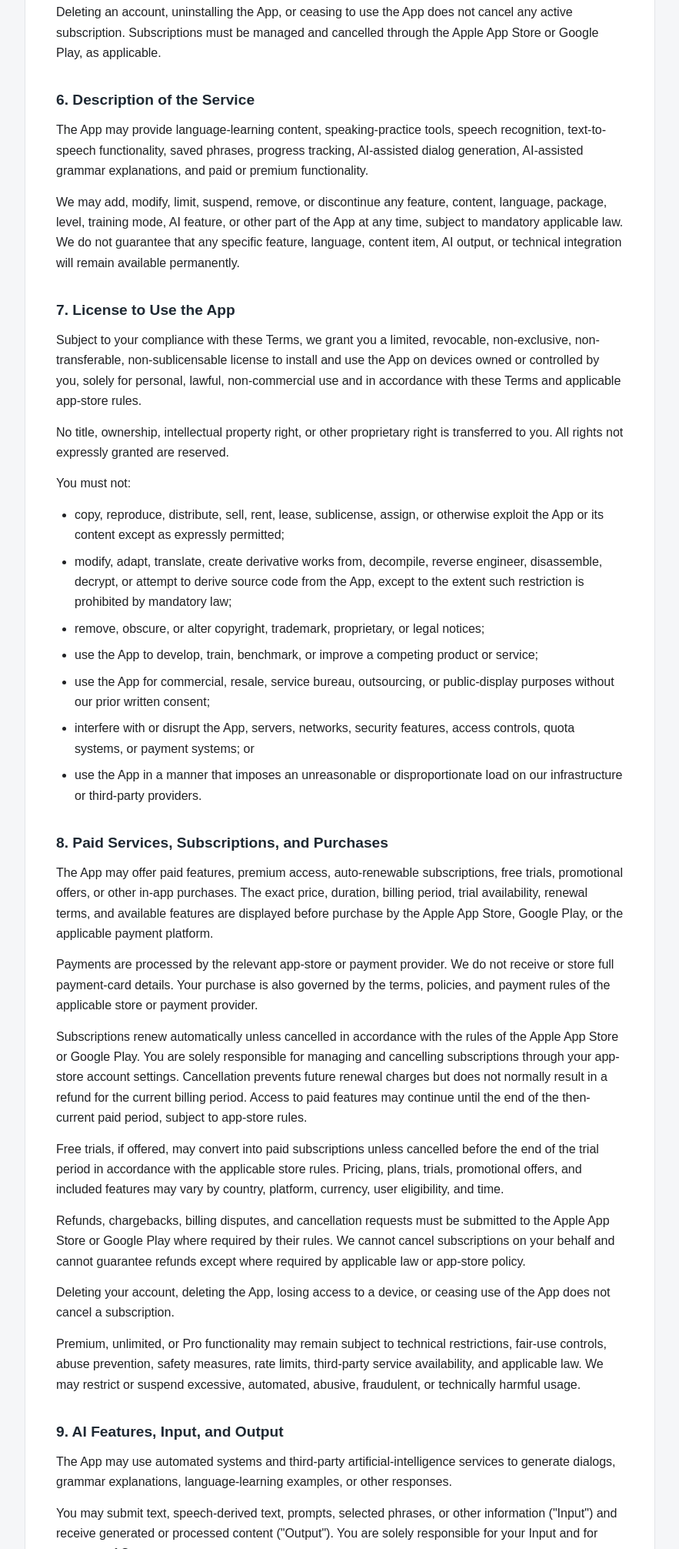
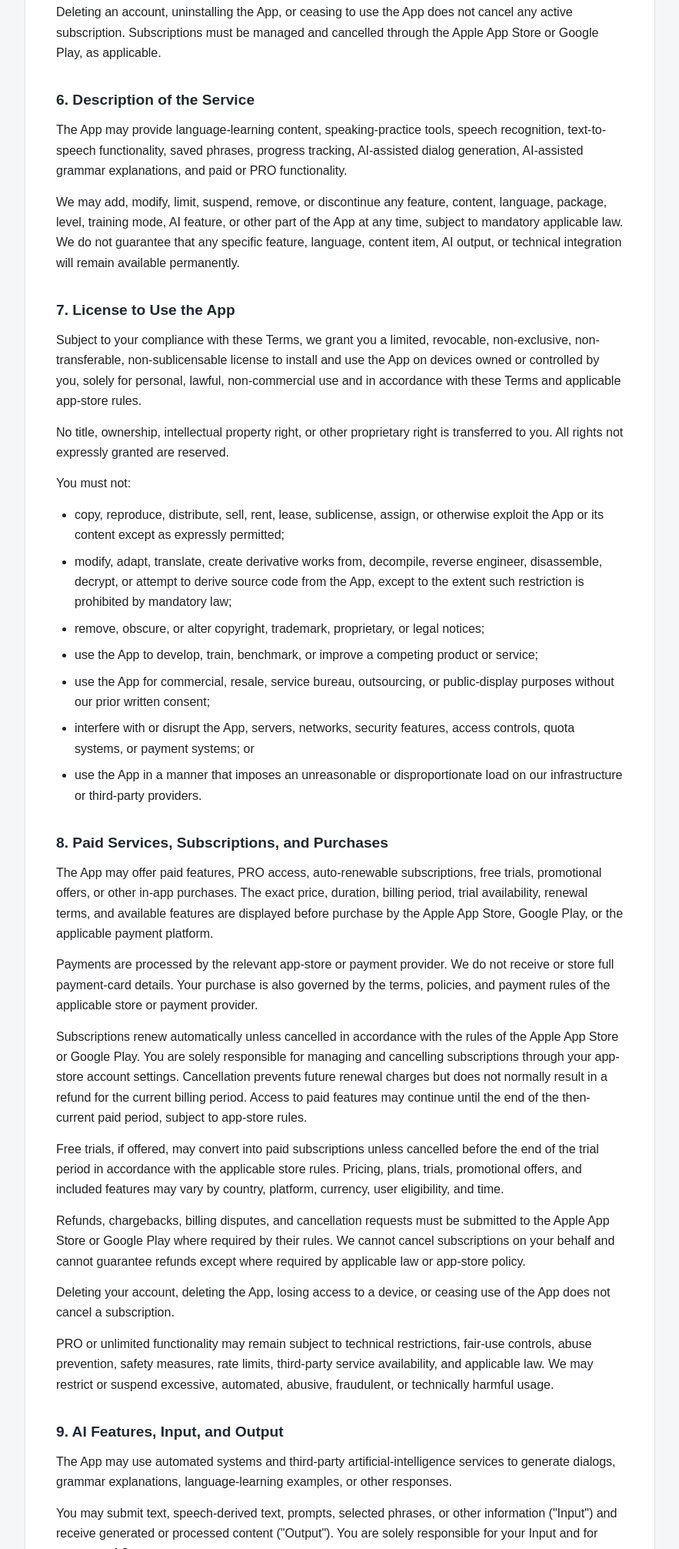
Before and after one commit to az1a/az1a.github.io, a plain HTML site: page app/dialogia/terms.html in a window 1280 px wide. Shown: the part 1862-3874 px from the top of the page at 77% size, without its empty margins (198-1081 px from the left). Drawn offline with Linux system fonts and the light colour scheme.

Commit message:
new documents

```diff
--- a/app/dialogia/terms.html
+++ b/app/dialogia/terms.html
@@ -40,7 +40,7 @@
 <p>We may suspend, restrict, delete, or refuse accounts where we reasonably determine that an account or related conduct violates these Terms, applicable law, third-party platform rules, security requirements, or the legitimate operation of the App.</p>
 <p>Deleting an account, uninstalling the App, or ceasing to use the App does not cancel any active subscription. Subscriptions must be managed and cancelled through the Apple App Store or Google Play, as applicable.</p>
 <h2>6. Description of the Service</h2>
-<p>The App may provide language-learning content, speaking-practice tools, speech recognition, text-to-speech functionality, saved phrases, progress tracking, AI-assisted dialog generation, AI-assisted grammar explanations, and paid or premium functionality.</p>
+<p>The App may provide language-learning content, speaking-practice tools, speech recognition, text-to-speech functionality, saved phrases, progress tracking, AI-assisted dialog generation, AI-assisted grammar explanations, and paid or PRO functionality.</p>
 <p>We may add, modify, limit, suspend, remove, or discontinue any feature, content, language, package, level, training mode, AI feature, or other part of the App at any time, subject to mandatory applicable law. We do not guarantee that any specific feature, language, content item, AI output, or technical integration will remain available permanently.</p>
 <h2>7. License to Use the App</h2>
 <p>Subject to your compliance with these Terms, we grant you a limited, revocable, non-exclusive, non-transferable, non-sublicensable license to install and use the App on devices owned or controlled by you, solely for personal, lawful, non-commercial use and in accordance with these Terms and applicable app-store rules.</p>
@@ -56,13 +56,13 @@
   <li>use the App in a manner that imposes an unreasonable or disproportionate load on our infrastructure or third-party providers.</li>
 </ul>
 <h2>8. Paid Services, Subscriptions, and Purchases</h2>
-<p>The App may offer paid features, premium access, auto-renewable subscriptions, free trials, promotional offers, or other in-app purchases. The exact price, duration, billing period, trial availability, renewal terms, and available features are displayed before purchase by the Apple App Store, Google Play, or the applicable payment platform.</p>
+<p>The App may offer paid features, PRO access, auto-renewable subscriptions, free trials, promotional offers, or other in-app purchases. The exact price, duration, billing period, trial availability, renewal terms, and available features are displayed before purchase by the Apple App Store, Google Play, or the applicable payment platform.</p>
 <p>Payments are processed by the relevant app-store or payment provider. We do not receive or store full payment-card details. Your purchase is also governed by the terms, policies, and payment rules of the applicable store or payment provider.</p>
 <p>Subscriptions renew automatically unless cancelled in accordance with the rules of the Apple App Store or Google Play. You are solely responsible for managing and cancelling subscriptions through your app-store account settings. Cancellation prevents future renewal charges but does not normally result in a refund for the current billing period. Access to paid features may continue until the end of the then-current paid period, subject to app-store rules.</p>
 <p>Free trials, if offered, may convert into paid subscriptions unless cancelled before the end of the trial period in accordance with the applicable store rules. Pricing, plans, trials, promotional offers, and included features may vary by country, platform, currency, user eligibility, and time.</p>
 <p>Refunds, chargebacks, billing disputes, and cancellation requests must be submitted to the Apple App Store or Google Play where required by their rules. We cannot cancel subscriptions on your behalf and cannot guarantee refunds except where required by applicable law or app-store policy.</p>
 <p>Deleting your account, deleting the App, losing access to a device, or ceasing use of the App does not cancel a subscription.</p>
-<p>Premium, unlimited, or Pro functionality may remain subject to technical restrictions, fair-use controls, abuse prevention, safety measures, rate limits, third-party service availability, and applicable law. We may restrict or suspend excessive, automated, abusive, fraudulent, or technically harmful usage.</p>
+<p>PRO or unlimited functionality may remain subject to technical restrictions, fair-use controls, abuse prevention, safety measures, rate limits, third-party service availability, and applicable law. We may restrict or suspend excessive, automated, abusive, fraudulent, or technically harmful usage.</p>
 <h2>9. AI Features, Input, and Output</h2>
 <p>The App may use automated systems and third-party artificial-intelligence services to generate dialogs, grammar explanations, language-learning examples, or other responses.</p>
 <p>You may submit text, speech-derived text, prompts, selected phrases, or other information (&quot;Input&quot;) and receive generated or processed content (&quot;Output&quot;). You are solely responsible for your Input and for your use of Output.</p>
```
Also changed, not shown: app/dialogia/privacy-policy.html (+1 -1 lines).
